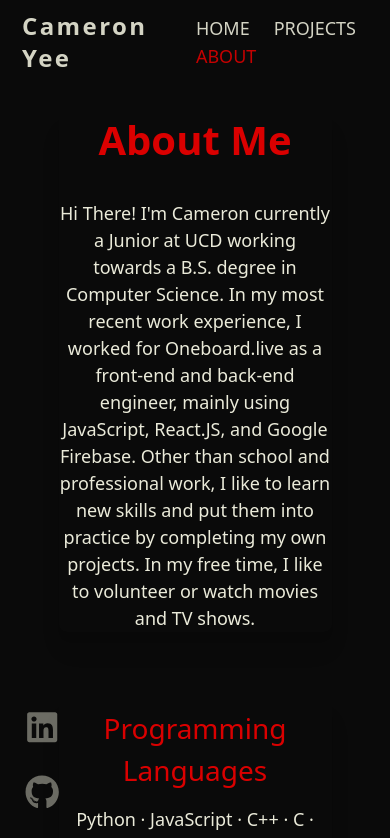
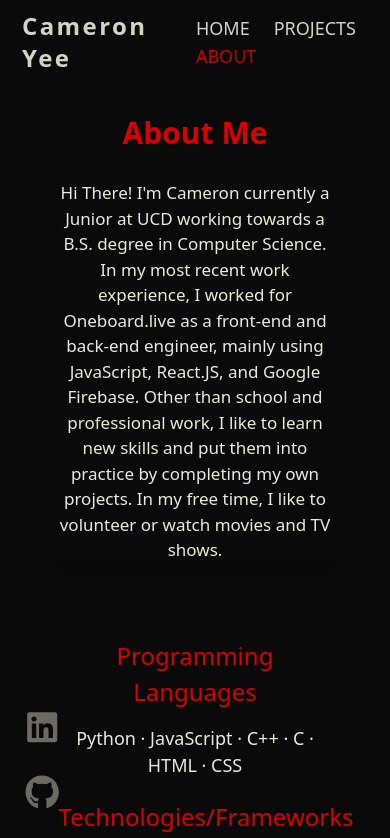
Before and after one commit to kyleyee20/kyle-yee, a React (Create React App) app: page /about in a window 390 px wide. Shown: the top 838 px of the page. Built offline with nearby package versions, Linux system fonts and the light colour scheme.

Commit message:
Finished iPhone responseiveness for about page

```diff
--- a/src/index.css
+++ b/src/index.css
@@ -391,4 +391,18 @@ Transition on the hover tag is for mouse in and transition in the regular tag is
   .projectPage .projectSection .grids .projectCard .projectTitle {
     font-size: 20px;
   }
+
+  /* About.js */
+  .aboutPage .section .aboutCard .header{
+    font-size: 30px;
+    padding-bottom: 25px;
+  }
+  .aboutPage .section .aboutCard .description{
+    font-size: 17px;
+  }
+  .aboutPage .section .aboutCard .header2{
+    font-size: 24px;
+    padding-top: 10px;
+    padding-bottom: 15px;
+  }
 }
```
